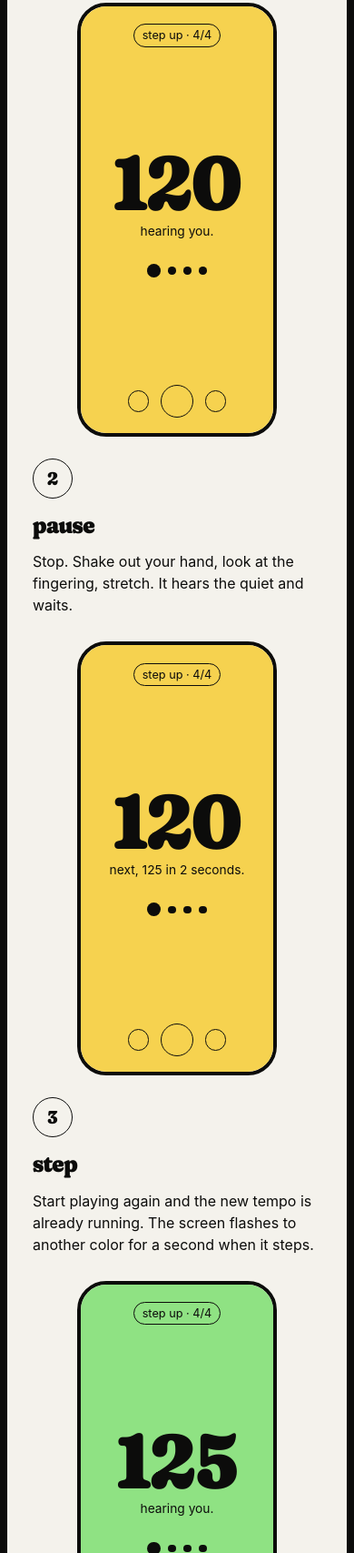
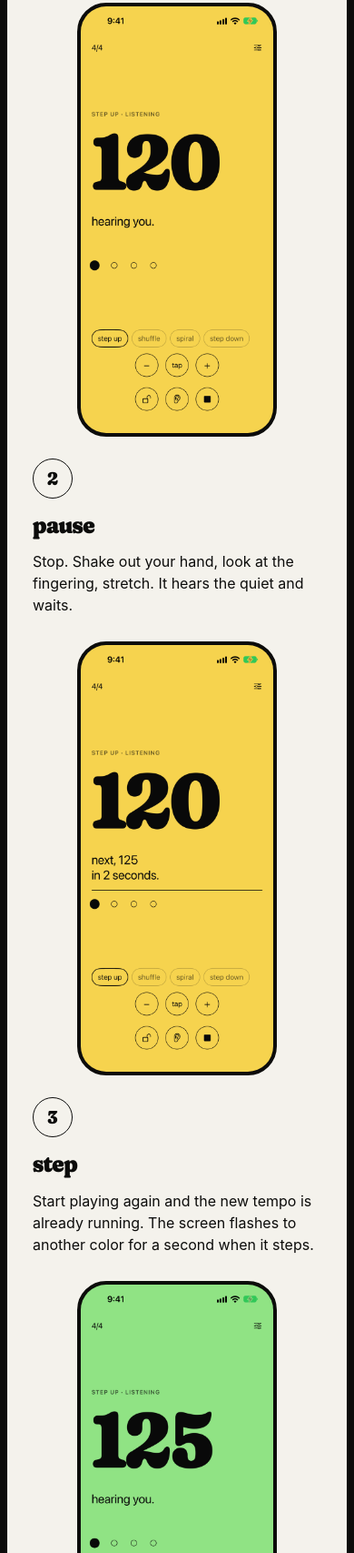
Before and after one commit to molinaalang/tactusworks.com, a plain HTML site: page tempostep/index.html in a window 390 px wide. Shown: the part 1734-3441 px from the top of the page at 91% size. Drawn offline with Linux system fonts and the light colour scheme.

Commit message:
TempoStep page: real app screenshots in the session steps and Shuffle phones
Co-Authored-By: Claude Opus 5.5 <noreply@anthropic.com>

```diff
--- a/tempostep/assets/site.css
+++ b/tempostep/assets/site.css
@@ -143,6 +143,7 @@ p { margin: 0 0 var(--s4); max-width: 62ch; }
 .phone .ctl { display: flex; align-items: center; gap: 6cqw; margin-top: 4cqw; }
 .phone .ctl i { width: 11cqw; height: 11cqw; border-radius: 50%; border: 1.5px solid currentColor; display: block; }
 .phone .ctl i.lg { width: 17cqw; height: 17cqw; }
+.phone > img { display: block; width: 100%; height: 100%; object-fit: cover; object-position: center top; }
 
 /* Steps */
 .steps { list-style: none; margin: var(--s7) 0 0; padding: 0; display: grid; grid-template-columns: repeat(4, 1fr); gap: var(--s5); }
--- a/tempostep/index.html
+++ b/tempostep/index.html
@@ -94,33 +94,25 @@
         <span class="numeral" aria-hidden="true">1</span>
         <h3>Play</h3>
         <p>Set a starting tempo and press start. Stay quiet for two seconds while it measures the room. Then play.</p>
-        <div class="phone sm" data-theme="yellow" data-shot="step-play" role="img" aria-label="TempoStep playing at 120 BPM. The screen says &quot;hearing you.&quot;">
-          <div class="screen" aria-hidden="true"><span class="tag">step up · 4/4</span><span class="num">120</span><span class="status">hearing you.</span><span class="dots"><i class="big"></i><i></i><i></i><i></i></span><span class="ctl"><i></i><i class="lg"></i><i></i></span></div>
-        </div>
+        <div class="phone sm" data-shot="step-play"><img src="assets/shots/web/hearing.png" width="660" height="1434" loading="lazy" alt="TempoStep playing at 120 BPM. The screen says &quot;hearing you.&quot;" /></div>
       </li>
       <li>
         <span class="numeral" aria-hidden="true">2</span>
         <h3>Pause</h3>
         <p>Stop. Shake out your hand, look at the fingering, stretch. It hears the quiet and waits.</p>
-        <div class="phone sm" data-theme="yellow" data-shot="step-pause" role="img" aria-label="TempoStep at 120 BPM counting down. The screen says &quot;next, 125 in 2 seconds.&quot;">
-          <div class="screen" aria-hidden="true"><span class="tag">step up · 4/4</span><span class="num">120</span><span class="status">next, 125 in 2 seconds.</span><span class="dots"><i class="big"></i><i></i><i></i><i></i></span><span class="ctl"><i></i><i class="lg"></i><i></i></span></div>
-        </div>
+        <div class="phone sm" data-shot="step-pause"><img src="assets/shots/web/countdown.png" width="660" height="1434" loading="lazy" alt="TempoStep at 120 BPM counting down. The screen says &quot;next, 125 in 2 seconds.&quot;" /></div>
       </li>
       <li>
         <span class="numeral" aria-hidden="true">3</span>
         <h3>Step</h3>
         <p>Start playing again and the new tempo is already running. The screen flashes to another color for a second when it steps.</p>
-        <div class="phone sm" data-theme="green" data-shot="step-step" role="img" aria-label="TempoStep at 125 BPM after a step, screen in a new color.">
-          <div class="screen" aria-hidden="true"><span class="tag">step up · 4/4</span><span class="num">125</span><span class="status">hearing you.</span><span class="dots"><i class="big"></i><i></i><i></i><i></i></span><span class="ctl"><i></i><i class="lg"></i><i></i></span></div>
-        </div>
+        <div class="phone sm" data-shot="step-step"><img src="assets/shots/web/step.png" width="660" height="1434" loading="lazy" alt="TempoStep at 125 BPM after a step, screen in a new color." /></div>
       </li>
       <li>
         <span class="numeral" aria-hidden="true">4</span>
         <h3>Target</h3>
         <p>Reach your target and you get a chime, three taps, and a color flash. The screen says "target reached."</p>
-        <div class="phone sm" data-theme="coral" data-shot="step-target" role="img" aria-label="TempoStep at 145 BPM, the target. The screen says &quot;target reached.&quot;">
-          <div class="screen" aria-hidden="true"><span class="tag">step up · 4/4</span><span class="num">145</span><span class="status">target reached.</span><span class="dots"><i class="big"></i><i></i><i></i><i></i></span><span class="ctl"><i></i><i class="lg"></i><i></i></span></div>
-        </div>
+        <div class="phone sm" data-shot="step-target"><img src="assets/shots/web/target.png" width="660" height="1434" loading="lazy" alt="TempoStep at 145 BPM, the target. The screen says &quot;target reached.&quot;" /></div>
       </li>
     </ol>
   </div>
@@ -187,9 +179,7 @@
       </ul>
       <p class="cite" style="margin-top:24px">Based on research on interleaved practice in music (Carter &amp; Grahn, 2016; Mathias &amp; Goldman, 2025).</p>
     </div>
-    <div class="phone" data-theme="lilac" data-shot="shuffle" role="img" aria-label="TempoStep in Shuffle mode at 132 BPM, a random tempo near the target.">
-      <div class="screen" aria-hidden="true"><span class="tag">shuffle · ±20%</span><span class="num">132</span><span class="status">hearing you.</span><span class="dots"><i class="big"></i><i></i><i></i><i></i></span><span class="ctl"><i></i><i class="lg"></i><i></i></span></div>
-    </div>
+    <div class="phone" data-shot="shuffle"><img src="assets/shots/web/shuffle.png" width="660" height="1434" loading="lazy" alt="TempoStep in Shuffle mode at 132 BPM, a random tempo near the target." /></div>
   </div>
 </section>
 
```
